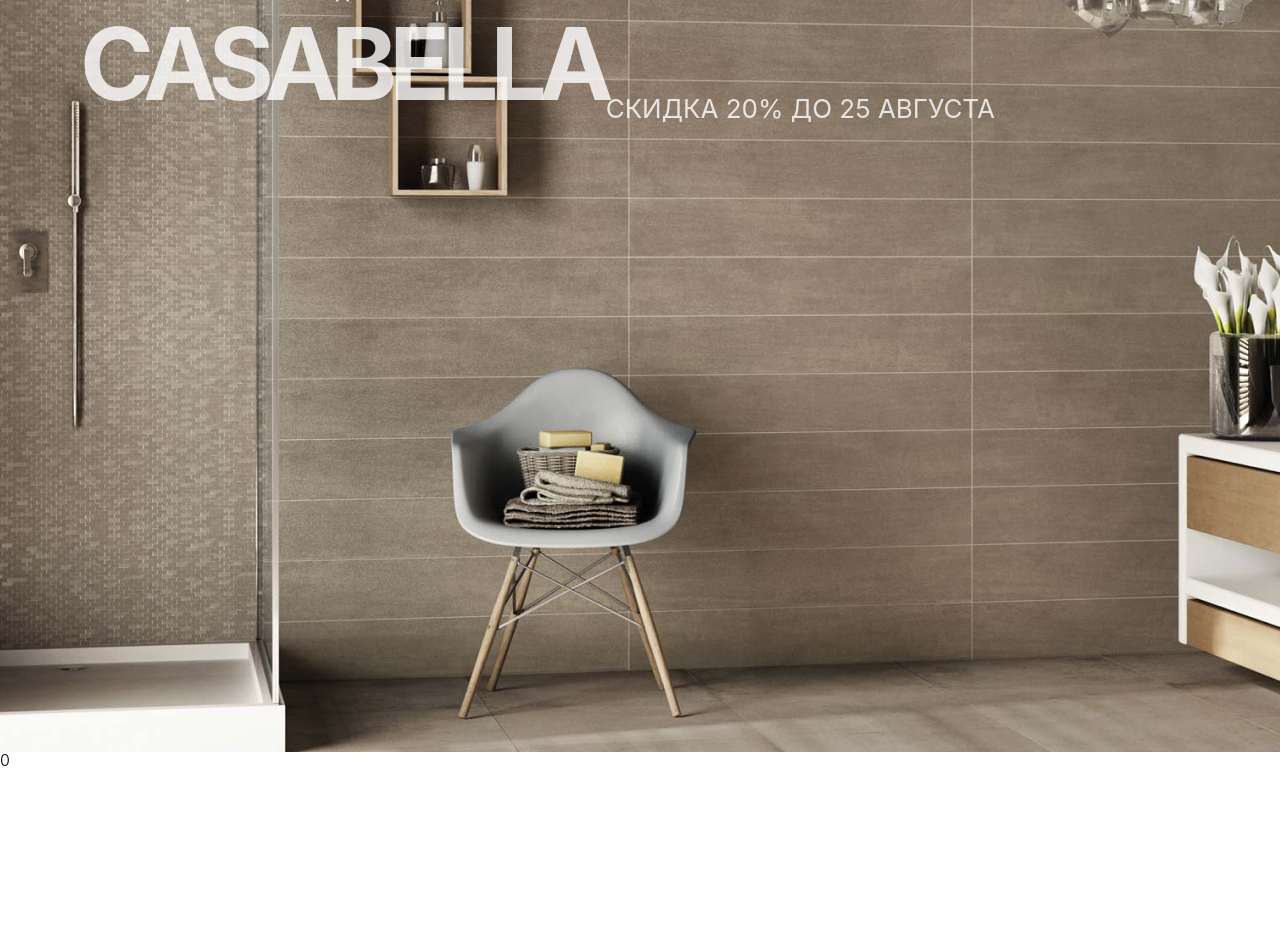
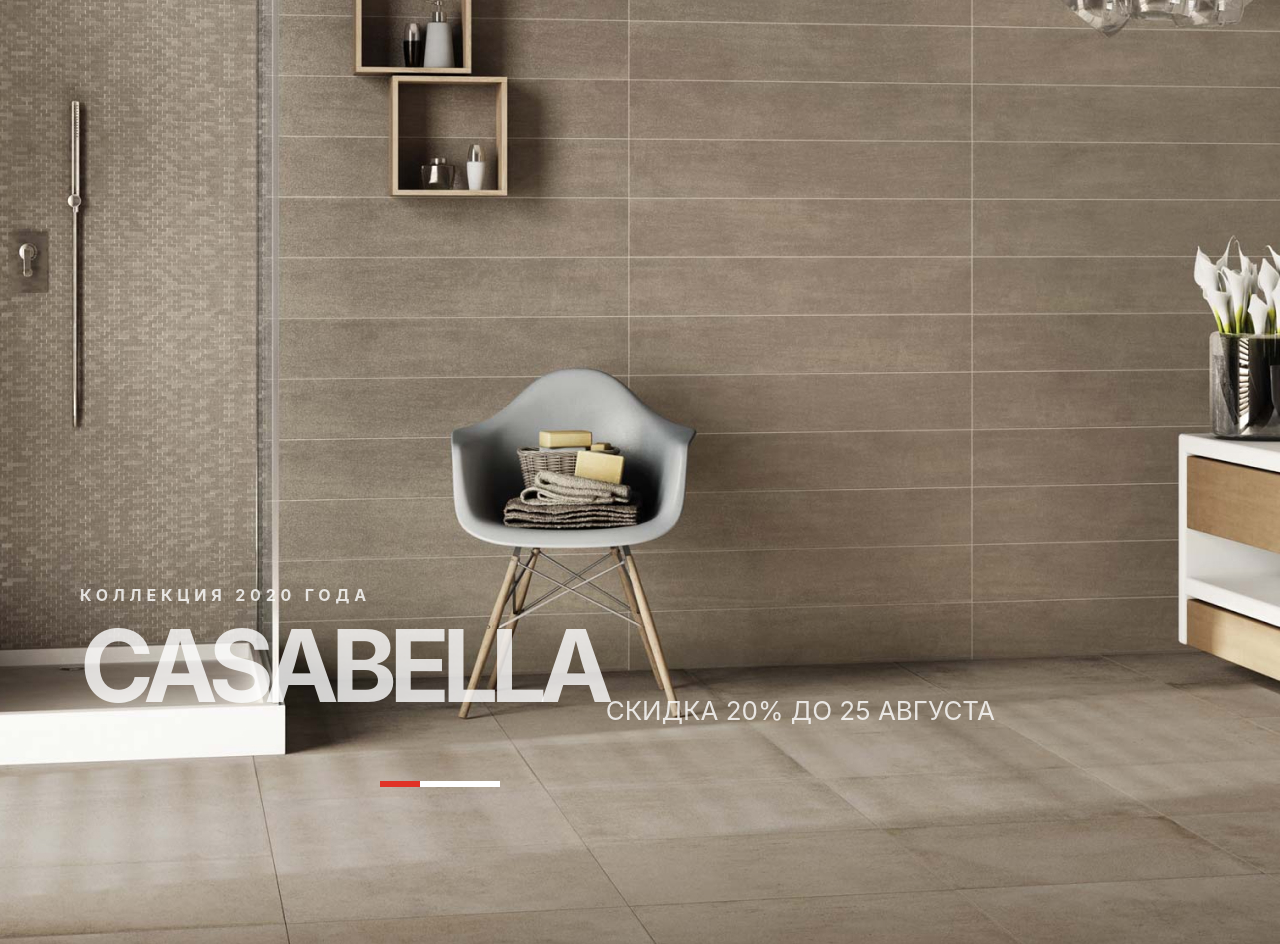
Before and after one commit to makrenka/geometrica, a plain HTML site: page index.html in a window 1280 px wide. Shown: the part 311-1255 px from the top of the page. Before the commit the page ends 1079 px from the top, so only its background shows below. Drawn offline with Linux system fonts and the light colour scheme; files whose address does not match are found by name; a web font is replaced by a local one.

Commit message:
fix slider

```diff
--- a/css/components/header.css
+++ b/css/components/header.css
@@ -180,7 +180,7 @@
 }
 
 .header__slide {
-    min-height: 768px;
+    min-height: 960px;
     background-image: url('../../images/slides/slide-1.jpg');
 }
 
@@ -215,4 +215,26 @@
 
 .header__slide-title-group {
     padding-left: 80px;
+    display: flex;
+    align-items: flex-end;
+    height: 100%;
+    padding-bottom: 218px;
 }
+
+.header .slide-pagination {
+    position: absolute;
+    bottom: 157px;
+    left: 380px;
+    display: flex;
+}
+
+.header .slide-dot {
+    width: 40px;
+    height: 6px;
+    cursor: pointer;
+    background-color: #fff;
+}
+
+.header .active-slide {
+    background-color: var(--red-darken-2);
+}
--- a/index.html
+++ b/index.html
@@ -92,10 +92,34 @@
             <div class="slider__wrapper">
                 <div class="slider__slide header__slide">
                     <hgroup class="container header__slide-title-group">
-                        <h6 class="header__slide-sub-title">коллекция 2020 года</h6>
-                        <div class="flex-container align-end">
-                            <h2 class="header__slide-title">Casabella</h2>
-                            <p class="header__slide-discount">СКИДКА 20% до 25 августа</p>
+                        <div>
+                            <h6 class="header__slide-sub-title">коллекция 2020 года</h6>
+                            <div class="flex-container align-end">
+                                <h2 class="header__slide-title">Casabella</h2>
+                                <p class="header__slide-discount">СКИДКА 20% до 25 августа</p>
+                            </div>
+                        </div>
+                    </hgroup>
+                </div>
+                <div class="slider__slide header__slide">
+                    <hgroup class="container header__slide-title-group">
+                        <div>
+                            <h6 class="header__slide-sub-title">коллекция 2020 года</h6>
+                            <div class="flex-container align-end">
+                                <h2 class="header__slide-title">Casabella</h2>
+                                <p class="header__slide-discount">СКИДКА 20% до 25 августа</p>
+                            </div>
+                        </div>
+                    </hgroup>
+                </div>
+                <div class="slider__slide header__slide">
+                    <hgroup class="container header__slide-title-group">
+                        <div>
+                            <h6 class="header__slide-sub-title">коллекция 2020 года</h6>
+                            <div class="flex-container align-end">
+                                <h2 class="header__slide-title">Casabella</h2>
+                                <p class="header__slide-discount">СКИДКА 20% до 25 августа</p>
+                            </div>
                         </div>
                     </hgroup>
                 </div>
--- a/js/components/slider.js
+++ b/js/components/slider.js
@@ -37,8 +37,11 @@ class Slider {
         ul.classList.add('slide-pagination');
         Array.from(this.slides).forEach((_, index) => {
             const li = document.createElement('li');
-            li.textContent = index;
             li.setAttribute('data-point', index)
+            li.classList.add('slide-dot')
+            if (this.activeSlide === index) {
+                li.classList.add('active-slide')
+            }
             ul.append(li)
         });
 
@@ -46,6 +49,8 @@ class Slider {
 
         ul.addEventListener('click', (evt) => {
             this.activeSlide = evt.target.dataset.point;
+            Array.from(ul.children).forEach((item) => item.classList.remove('active-slide'));
+            evt.target.classList.add('active-slide')
             this.container.style.transform = `translateX(-${this.width * this.activeSlide}px)`
         })
     }
@@ -58,7 +63,7 @@ class Slider {
     }
 
     prev() {
-        if(this.activeSlide !== 0) {
+        if (this.activeSlide !== 0) {
             this.activeSlide = this.activeSlide - 1;
             this.container.style.transform = `translateX(-${this.width * this.activeSlide}px)`
         }
```
